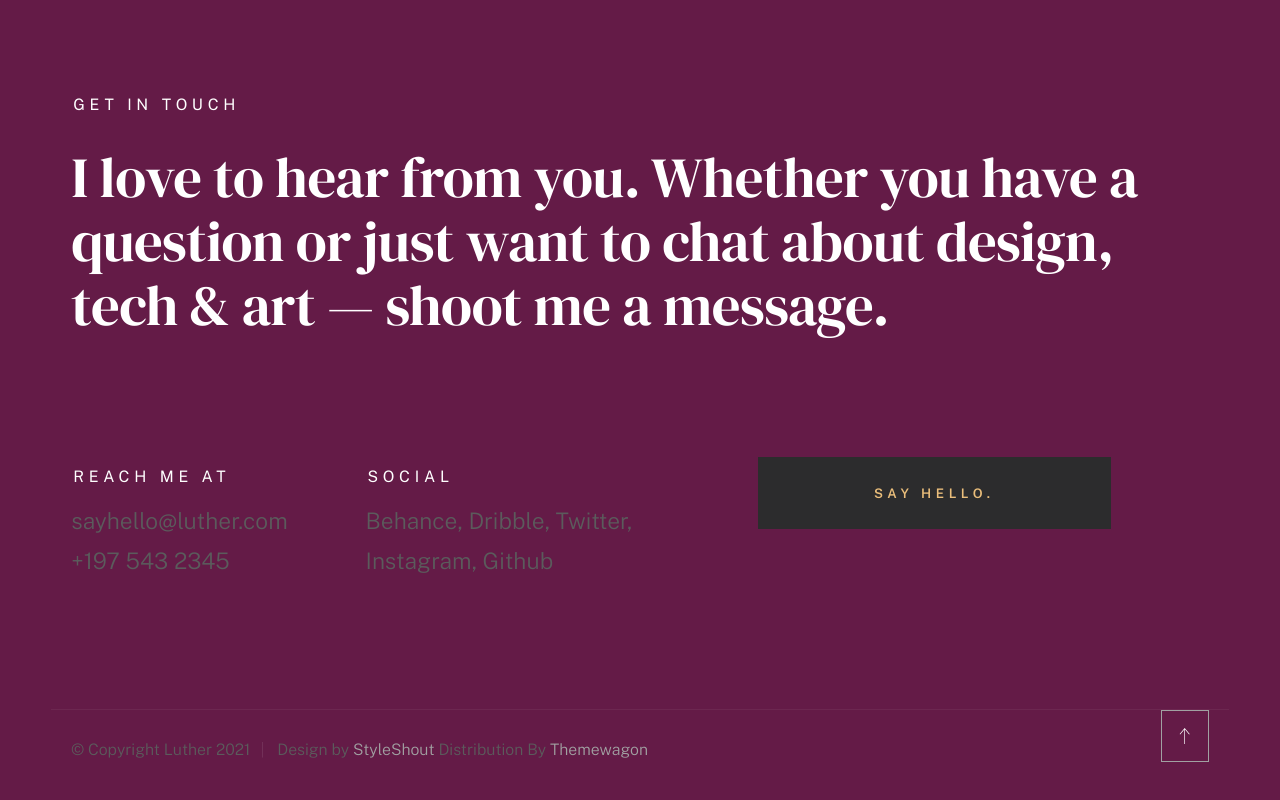
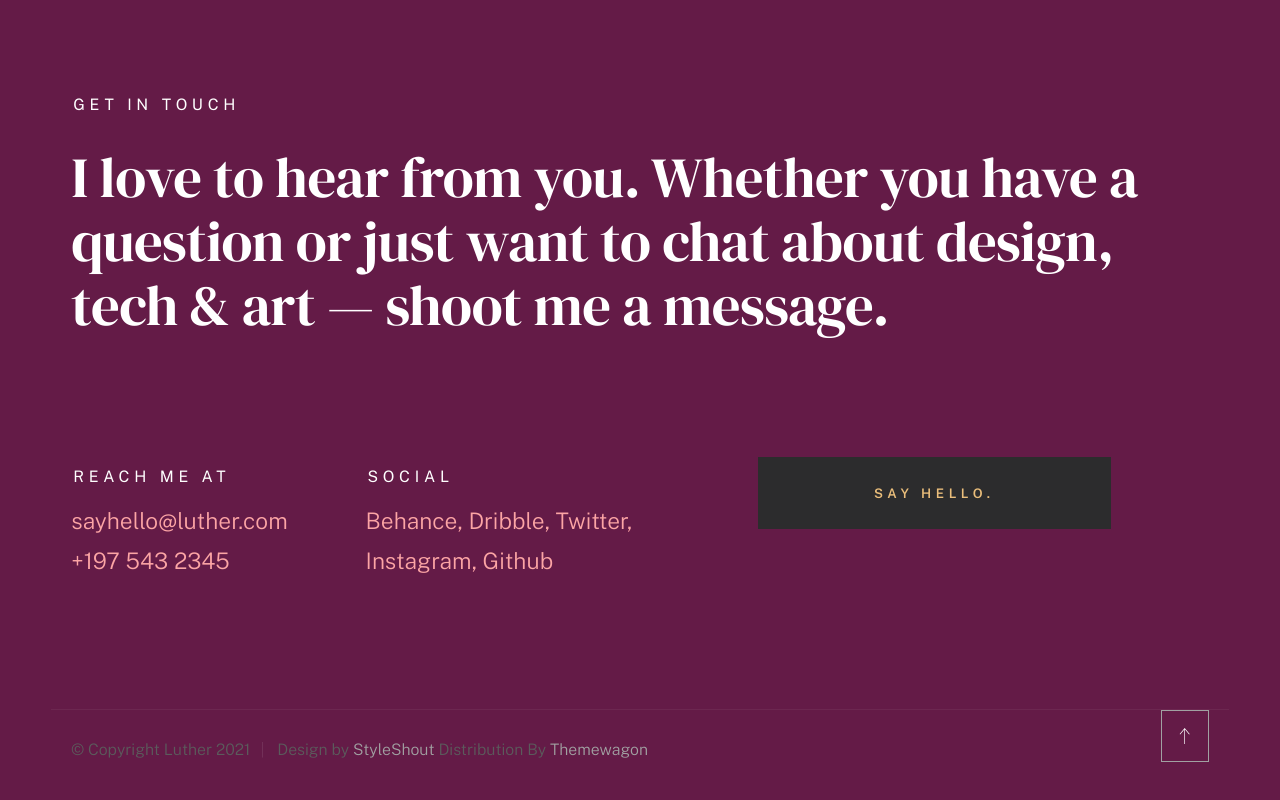
Before and after one commit to Jessebrown1/Kafui-s-Portfolio, a plain HTML site: page styles.html in a window 1280 px wide. Shown: the part 9450-10250 px from the top of the page. Drawn offline with nearby package versions, Linux system fonts and the light colour scheme; a web font is replaced by a local one.

Commit message:
color changes

```diff
--- a/css/styles.css
+++ b/css/styles.css
@@ -4068,16 +4068,16 @@
  }
 
  .contact-links,
- .contact-social {
-     font-size   : var(--text-md);
-     font-weight : 300;
-     line-height : var(--vspace-1_25);
-     color       : var(--color-text-light);
- }
+.contact-social {
+    font-size   : var(--text-md);
+    font-weight : 300;
+    line-height : var(--vspace-1_25);
+    color       : #FCA5A5   /* Gold text */
+}
 
  .contact-links a,
  .contact-social a {
-     color : var(--color-text-light);
+     color :#FCA5A5 ;
  }
 
  .contact-links a:focus,
```
Also changed, not shown: index.html (+5 -2 lines).
